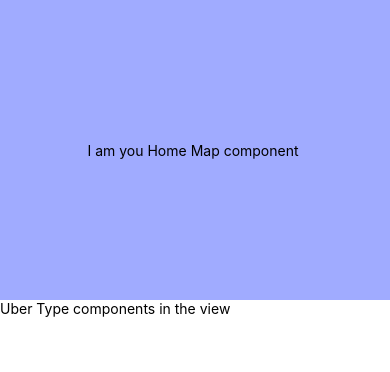
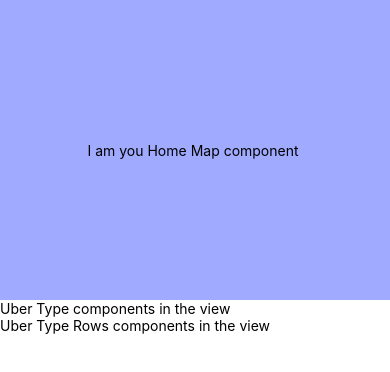
Before and after one commit to gabrielacarr/iOSUber, a React Native app in the folder Uber/: screen / in a window 390 px wide. Shown: the top 372 px of the page. Built offline with nearby package versions, Linux system fonts and the light colour scheme.

Commit message:
Displayed: Type Row component, renders correcly

```diff
--- /dev/null
+++ b/Uber/src/components/UberTypeRow/index.js
@@ -0,0 +1,12 @@
+import React from 'react';
+import {View, Text} from 'react-native';
+import styles from './styles';
+
+const UberTypeRow = () => {
+  return (
+    <View>
+      <Text>Uber Type Rows components in the view</Text>
+    </View>
+  );
+};
+export default UberTypeRow;
--- /dev/null
+++ b/Uber/src/components/UberTypeRow/styles.js
@@ -0,0 +1,5 @@
+import {StyleSheet} from 'react-native';
+
+const styles = StyleSheet.create({});
+
+export default styles;
--- a/Uber/src/components/UberTypes/index.js
+++ b/Uber/src/components/UberTypes/index.js
@@ -1,11 +1,13 @@
 import React from 'react';
 import {View, Text} from 'react-native';
 import styles from './styles';
+import UberTypeRow from '../UberTypeRow';
 
 const UberTypes = () => {
   return (
     <View>
       <Text>Uber Type components in the view</Text>
+      <UberTypeRow />
     </View>
   );
 };
```
